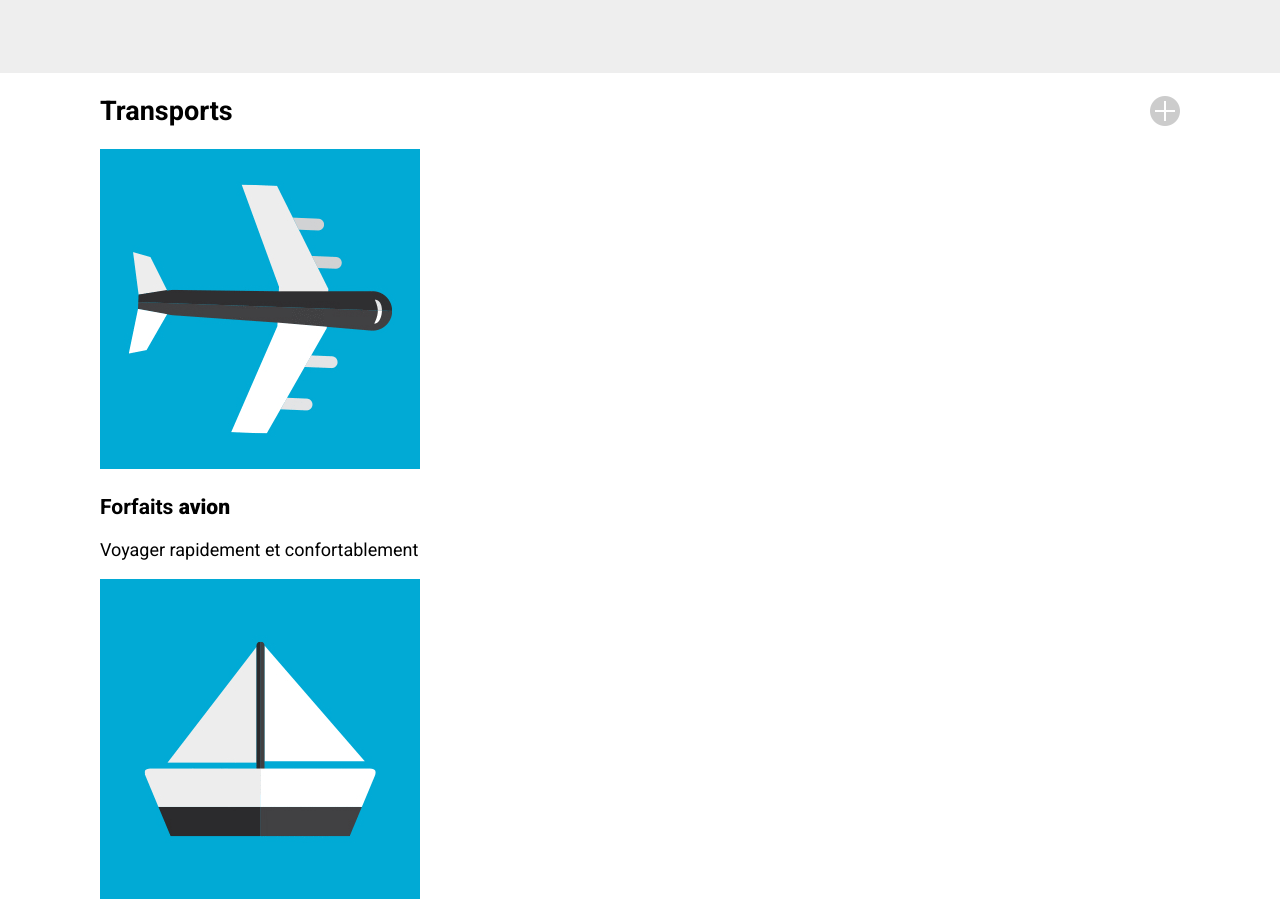
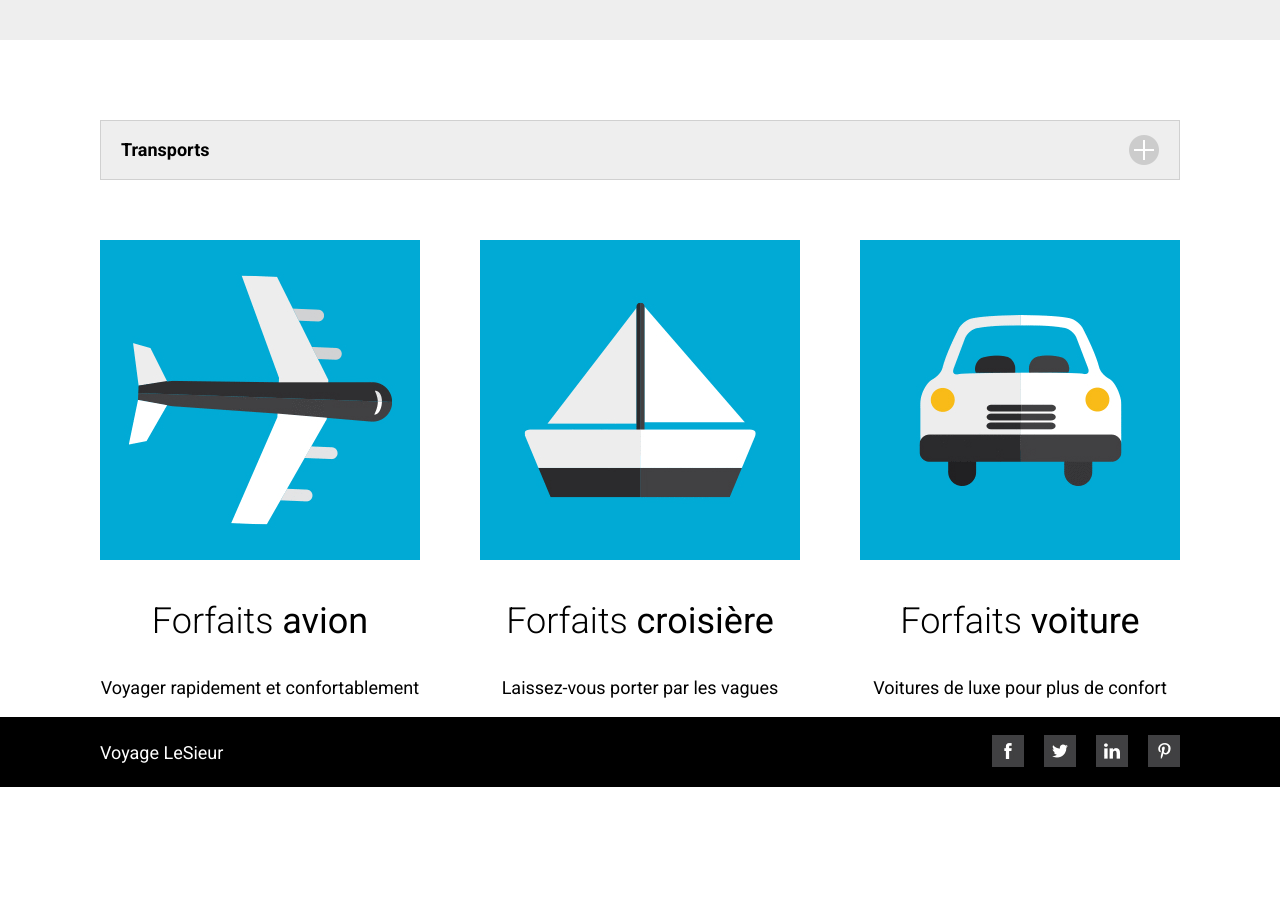
Before and after one commit to AngieMadhow/site1_voyagelesieur, a plain HTML site: page index.html in a window 1280 px wide. Shown: the part 260-1162 px from the top of the page. After the commit the page ends 1049 px from the top, so only its background shows below. Drawn offline with Linux system fonts and the light colour scheme.

Commit message:
css completer

```diff
--- a/css/styles.css
+++ b/css/styles.css
@@ -53,6 +53,8 @@ header .wrapper{
     display: flex;
     justify-content: space-between;
     align-items: center;
+
+    height: 80px;
 }
 
 .logo{
@@ -117,4 +119,108 @@ nav a:hover{
     display: flex;
     justify-content: space-between;
     align-items: center;
+
+    height: 60px;
+    background-color: #EEEEEE;
+    border: 1px solid #D0D0D0;
+    margin-top: 80px;
+    margin-bottom: 60px;
 }
+
+.titre-section h2{
+    font-size: 18px;
+    font-weight: 700;
+    margin-left: 20px;
+}
+
+.titre-section img{
+
+    margin-right: 20px;
+    cursor: pointer;
+}
+
+.conteneur-transport{
+    display: grid;
+    grid-template-columns: 1fr 1fr 1fr;
+    gap: 60px;
+}
+
+.conteneur-transport h3{
+    font-size: 36px;
+    font-weight: 300;
+    text-align: center;
+}
+
+.conteneur-transport p{
+    text-align: center;
+}
+
+/* FOOTER */
+
+
+footer .wrapper ul li a{
+display: inline-block;
+width: 32px;
+height: 32px;
+}
+
+
+.facebook a{
+    background-image: url("../image/facebook.jpg");
+}
+
+.twitter a{
+    background-image: url("../image/twitter.jpg");
+}
+
+.linkedin a{
+    background-image: url("../image/linkedin.jpg");
+}
+.pinterest a{
+    background-image: url("../image/pinterest.jpg");
+}
+
+
+
+
+
+.facebook a:hover{
+    background-image: url("../image/facebook_survol.jpg");
+}
+
+.twitter a:hover{
+    background-image: url("../image/twitter_survol.jpg");
+}
+
+.linkedin a:hover{
+    background-image: url("../image/linkedin_survol.jpg");
+}
+.pinterest a:hover{
+    background-image: url("../image/pinterest_survol.jpg");
+}
+
+footer .wrapper{
+
+    display: flex;
+    justify-content: space-between;
+    align-items: center;
+}
+
+footer{
+
+    background-color: #000000;
+
+    height: 70px;
+}
+
+footer h4{
+    color: white;
+    font-weight: 400;
+}
+
+footer ul{
+
+    display: flex;
+    list-style: none;
+    gap: 20px;
+}
--- a/index.html
+++ b/index.html
@@ -61,7 +61,7 @@
             </article>
 
             <article>
-                <img src="image/bateau.jpg" alt="forfait voiure">
+                <img src="image/auto.jpg" alt="forfait voiure">
                 <h3>Forfaits <strong>voiture</strong></h3>
                 <p>Voitures de luxe pour plus de confort</p>
             </article>
```
